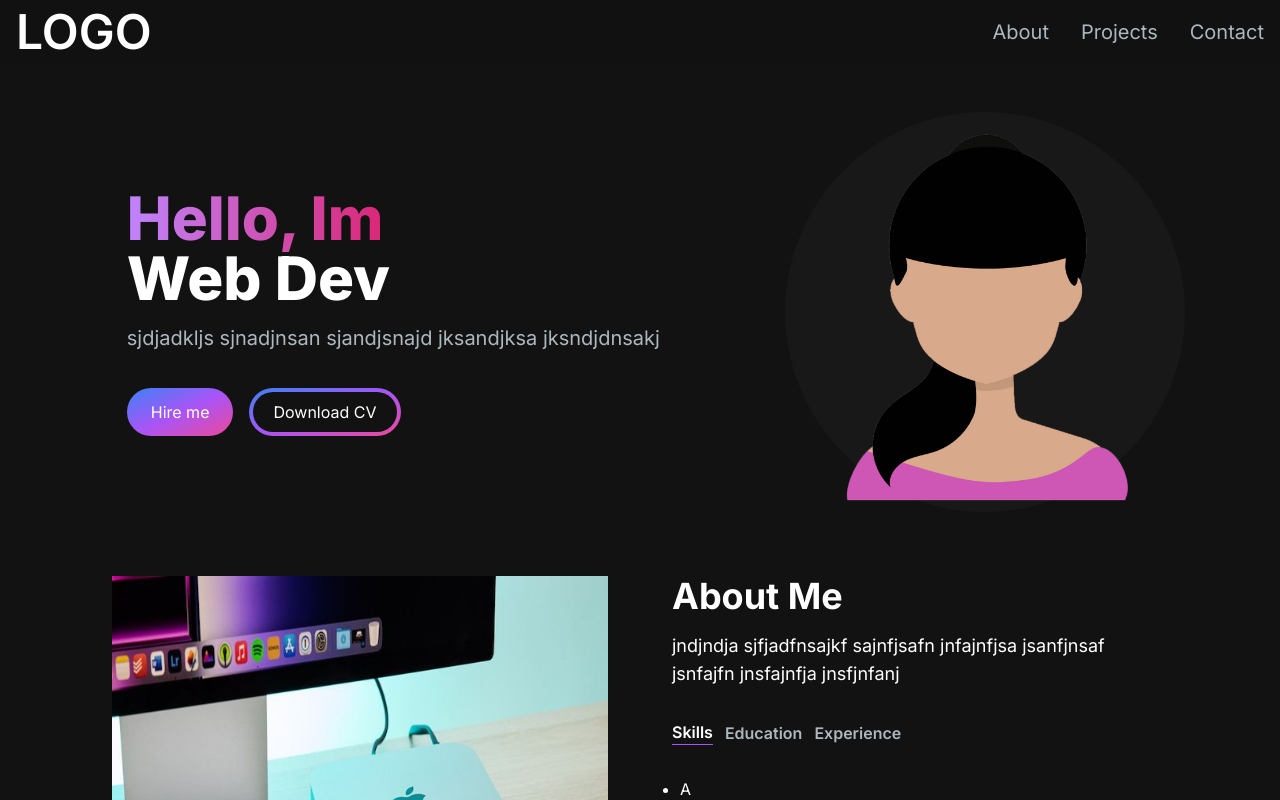
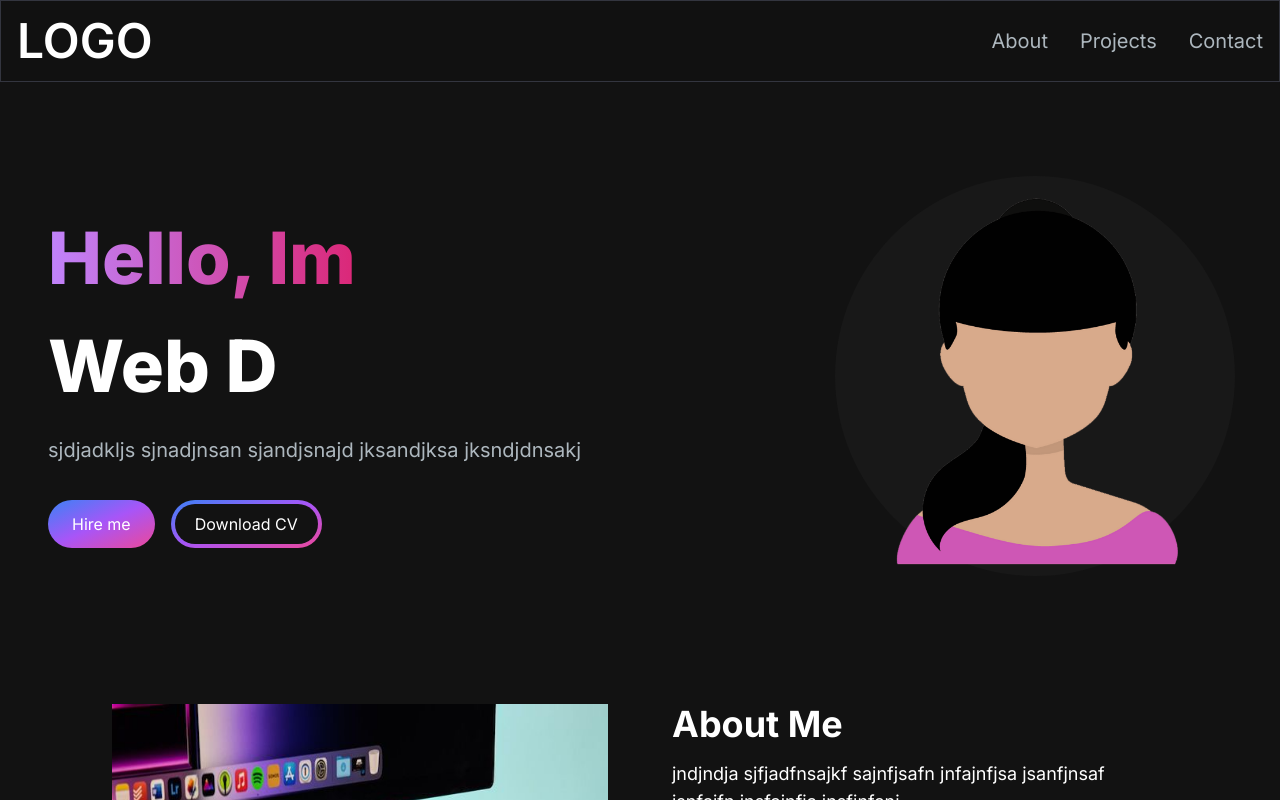
Before and after one commit to tomBlaine/portfolio-website, a Next.js app: page / in a window 1280 px wide. Shown: the top 800 px of the page. Built offline with nearby package versions, Linux system fonts and the light colour scheme.

Commit message:
style changes and installed framer

```diff
--- a/package.json
+++ b/package.json
@@ -13,6 +13,7 @@
     "autoprefixer": "10.4.16",
     "eslint": "8.53.0",
     "eslint-config-next": "14.0.1",
+    "framer-motion": "^10.16.5",
     "next": "14.0.1",
     "postcss": "8.4.31",
     "react": "18.2.0",
--- a/src/app/components/Footer.jsx
+++ b/src/app/components/Footer.jsx
@@ -2,7 +2,7 @@
 
 const Footer = () => {
   return (
-    <footer className="footer border border-t-[#33353F] border-l-transparent border-r-transparent text-white">
+    <footer className="footer border z-10 border-t-[#33353F] border-l-transparent border-r-transparent text-white">
         <div className="container p-12 flex justify-between">
             <span>LOGO</span>
             <p className="text-slate-600">All rights reserved</p>
--- a/src/app/components/HeroSection.jsx
+++ b/src/app/components/HeroSection.jsx
@@ -2,14 +2,15 @@
 import React from 'react';
 import Image from 'next/image';
 import { TypeAnimation } from 'react-type-animation';
+import { motion } from "framer-motion";
 const HeroSection = () => {
   return (
-    <section>
+    <section className="lg:py-16 ">
         <div className="grid grid-cols-1 lg:grid-cols-12">
 
-            <div className="col-span-7 place-self-center text-centre sm:text-left">
-                <h1 className="text-white mb-4 text-4xl lg:text-6xl sm:text-5xl font-extrabold">
-                    <span className="text-transparent bg-clip-text bg-gradient-to-r from-purple-400 to-pink-600">Hello, Im{" "}</span>
+            <div className="col-span-8 place-self-center text-centre sm:text-left justify-self-start">
+                <h1 className="text-white mb-4 text-4xl lg:text-7xl lg:leading-normal sm:text-5xl font-extrabold">
+                    <span className="text-transparent bg-clip-text bg-gradient-to-r from-primary-400 to-secondary-600">Hello, Im{" "}</span>
                     <br/>
                     <TypeAnimation
       sequence={[
@@ -37,7 +38,7 @@
                     </button>
                 </div>
             </div>
-            <div className="col-span-5 place-self-center mt-4 lg:mt-0">
+            <div className="col-span-4 place-self-center mt-4 lg:mt-0">
                 <div className="rounded-full bg-[#181818] w-[250px] h-[250px] lg:w-[400px] lg:h-[400px] relative">
                     <Image
                       src="/images/hero-image1.png"
--- a/src/app/components/NavBar.jsx
+++ b/src/app/components/NavBar.jsx
@@ -22,8 +22,8 @@
 const NavBar = () => {
   const [navbarOpen, setNavbarOpen] = useState(false);
   return (
-    <nav className="fixed top-0 left-0 right-0 z-10 bg-[#121212] bg-opacity-90">
-        <div className="flex flex-wrap items-center justify-between mx-auto px-4 py-2">
+    <nav className="fixed border border-[#33353F] top-0 left-0 right-0 z-10 bg-[#121212] bg-opacity-90">
+        <div className="flex container lg:py-4  flex-wrap items-center justify-between mx-auto px-4 py-2">
             <Link href={"/"} className="text-2xl md:text-5xl text-white font-semibold">LOGO</Link>
             <div className="mobile-menu block md:hidden">
                 {
--- a/src/app/components/ProjectTag.jsx
+++ b/src/app/components/ProjectTag.jsx
@@ -2,7 +2,7 @@
 
 function ProjectTag({ name, onClick, isSelected }) {
     const buttonStyles = isSelected
-    ? "text-white border-purple-500"
+    ? "text-white border-primary-500"
     : "text-[#ADB7BE border-slate-600] hover:border-white"
   return (
     <button className={`${buttonStyles} rounded-full border-2 px-6 py-3 text-xl cursor-pointer`}
--- a/src/app/components/TabButton.jsx
+++ b/src/app/components/TabButton.jsx
@@ -1,7 +1,7 @@
 import React from 'react'
 
 const TabButton = ({ active, selectTab, children}) => {
-const buttonClasses = active ? 'text-white border-b border-purple-500' : 'text-[#ADB7BE]'
+const buttonClasses = active ? 'text-white border-b border-primary-500' : 'text-[#ADB7BE]'
   return (
     <button onClick={selectTab}>
         <p className={`mr-3 font-semibold hover:text-white ${buttonClasses}`}>{children}</p>
--- a/tailwind.config.js
+++ b/tailwind.config.js
@@ -1,4 +1,5 @@
 /** @type {import('tailwindcss').Config} */
+const colors = require("tailwindcss/colors")
 module.exports = {
   content: [
     './src/pages/**/*.{js,ts,jsx,tsx,mdx}',
@@ -13,6 +14,11 @@
           'conic-gradient(from 180deg at 50% 50%, var(--tw-gradient-stops))',
       },
     },
+    colors: {
+      ...colors,
+      primary: colors.purple,
+      secondary: colors.pink,
+    },
   },
   plugins: [],
 }
```
Also changed, not shown: 1 other file (tests, documents, lock files or other folders).
